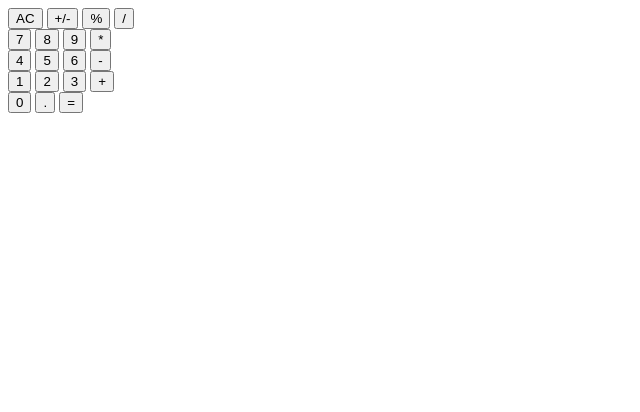
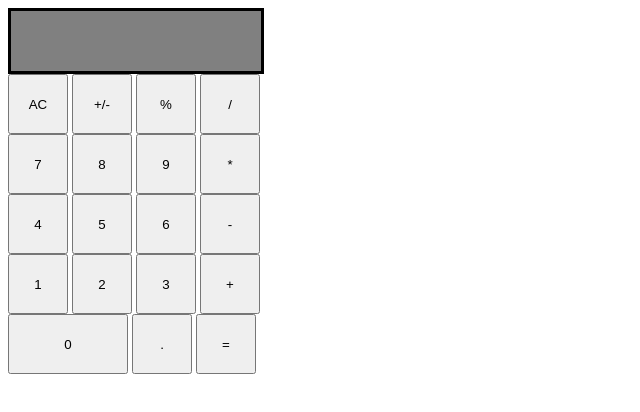
Before and after one commit to Peluhott/Calculator, a plain HTML site: page index.html in a window 1280 px wide. Shown: the whole page, without its empty margins (0-640 px from the left). Drawn offline with Linux system fonts and the light colour scheme.

Commit message:
made the 0 button bigger, added a empty grey space for the display

```diff
--- a/index.html
+++ b/index.html
@@ -3,10 +3,14 @@
 <head>
     <meta charset="UTF-8">
     <meta name="viewport" content="width=device-width, initial-scale=1.0">
-    <title>Document</title>
+    <title>Calculator</title>
+    <link rel="stylesheet" href="styles.css">
 </head>
 <body>
-    <div id="display"></div>
+    <div class="container">
+    <div id="display">
+
+    </div>
 
     <div class="row">
     <button class="buttons">AC</button>
@@ -41,10 +45,11 @@
 
 
     <div class="row">
-        <button class="buttons">0</button>
+        <button class="buttons doubleSize">0</button>
         <button class="buttons">.</button>
         <button class="buttons">=</button>
     </div>
-
+</div>
+<script src="script.js" defer></script>
 </body>
 </html>
--- a/styles.css
+++ b/styles.css
@@ -0,0 +1,17 @@
+.buttons {
+    height: 60px;
+    width: 60px;
+}
+
+.doubleSize {
+    height: 60px;
+    width: 120px;
+    min-width: 120px;
+}
+
+#display {
+    background-color: grey;
+    height: 60px;
+    width: 250px;
+    border: solid black;
+}
```
